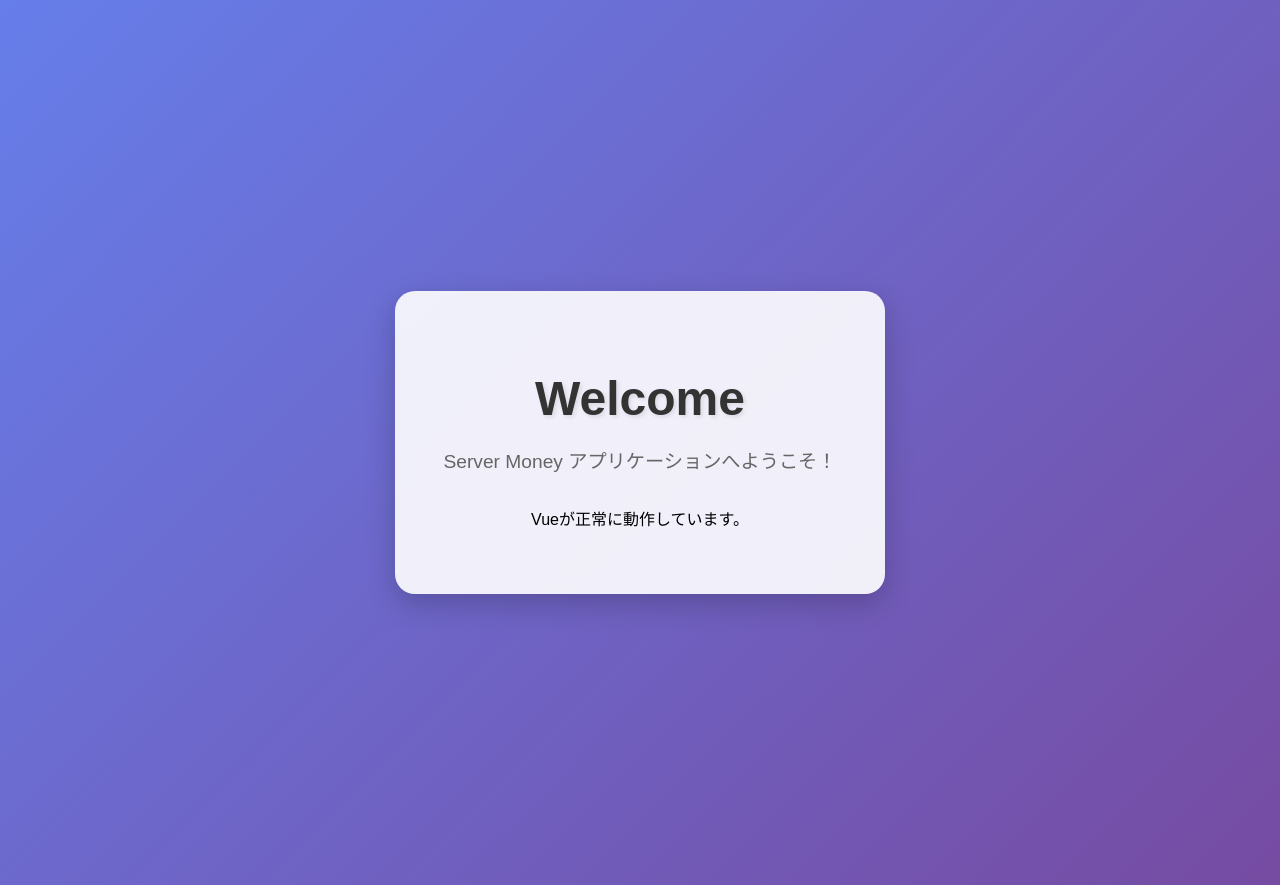
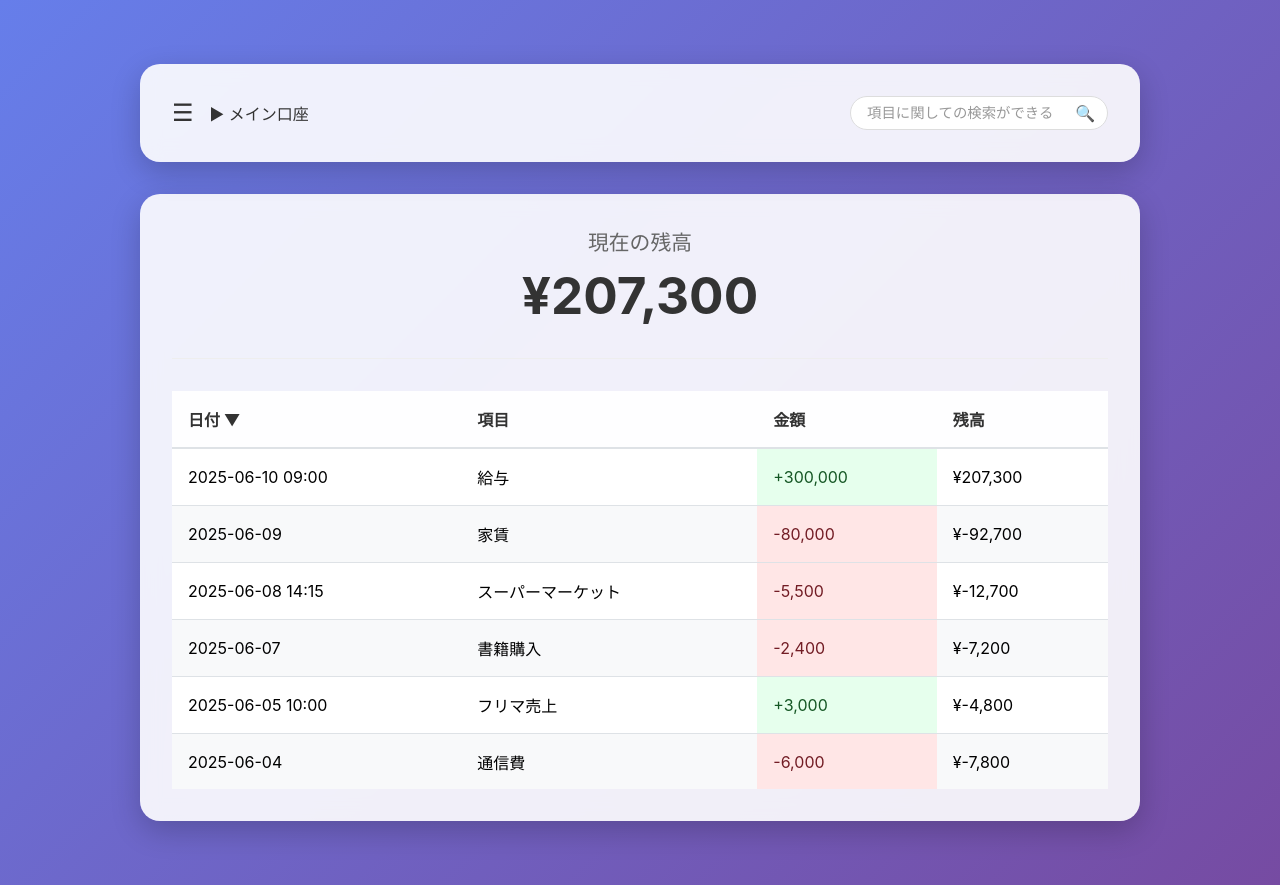
Before and after one commit to ShiningWank0/server_money, a Flask app: page / in a window 1280 px wide. Run offline with Flask 3, Linux system fonts and the light colour scheme.

Commit message:
プルダウンまで実装

```diff
--- /dev/null
+++ b/static/css/style.css
@@ -0,0 +1,273 @@
+/* Server Money アプリケーション スタイルシート */
+
+body {
+    font-family: -apple-system, BlinkMacSystemFont, 'Segoe UI', 'Helvetica Neue', Arial, sans-serif;
+    margin: 0;
+    padding: 0;
+    background: linear-gradient(135deg, #667eea 0%, #764ba2 100%);
+    min-height: 100vh;
+    display: flex;
+    justify-content: center;
+    align-items: center;
+    padding-top: 2rem; /* 上下のパディングを少し増やす */
+    padding-bottom: 2rem; /* 上下のパディングを少し増やす */
+    box-sizing: border-box;
+}
+
+#app {
+    display: flex;
+    flex-direction: column;
+    width: 90%; /* ビューポートに対する幅は維持 */
+    max-width: 1000px; /* 最大幅を800pxから1000pxに増やす */
+}
+
+.card {
+    background: rgba(255, 255, 255, 0.9);
+    border-radius: 20px;
+    box-shadow: 0 10px 30px rgba(0, 0, 0, 0.2);
+    backdrop-filter: blur(10px);
+    padding: 2rem; /* カード内部のパディングも少し増やす */
+    margin-bottom: 2rem; /* カード間のマージンも少し増やす */
+    width: 100%;
+    box-sizing: border-box;
+}
+
+.card:last-child {
+    margin-bottom: 0;
+}
+
+/* ヘッダーエリア */
+.header {
+    display: flex;
+    justify-content: space-between;
+    align-items: center;
+    /* margin-bottom: 2rem; (removed, card handles margin) */
+    position: relative; /* Ensure stacking context */
+    z-index: 20;      /* Higher than content-card */
+}
+
+.header-left {
+    display: flex;
+    align-items: center;
+    gap: 1rem;
+}
+
+.hamburger-menu {
+    cursor: pointer;
+    font-size: 1.5rem;
+    color: #333;
+}
+
+.project-selector {
+    font-size: 1rem;
+    cursor: pointer;
+    position: relative; /* ドロップダウンの位置決めの基準とする */
+}
+
+.project-selector span { /* span要素に直接スタイルを適用 */
+    color: #333;
+    font-size: 1rem; /* project-selectorから移動、または明示 */
+}
+
+.account-dropdown {
+    position: absolute; /* fixedからabsoluteに戻す */
+    top: 100%; /* parent要素の真下に表示 */
+    left: 0; /* parent要素の左端に合わせる */
+    background-color: white;
+    border: 1px solid #ddd;
+    border-radius: 4px;
+    box-shadow: 0 2px 8px rgba(0,0,0,0.15);
+    z-index: 9999; /* 最高レベルのz-index */
+    min-width: 180px; /* ドロップダウンの最小幅を少し大きく */
+    max-height: 200px; /* 最大高さを制限 */
+    overflow-y: auto; /* 縦スクロールを有効にする */
+}
+
+.account-dropdown ul {
+    list-style: none;
+    margin: 0;
+    padding: 0;
+}
+
+.account-dropdown li {
+    padding: 0.75rem 1rem; /* パディングを調整してクリック領域を拡大 */
+    cursor: pointer;
+    font-size: 1rem; /* フォントサイズを現在選択中の項目に合わせる */
+    color: #333; /* 念のため再度確認 */
+}
+
+.account-dropdown li:hover {
+    background-color: #f5f5f5;
+}
+
+/* ドロップダウンのスクロールバーをスタイル */
+.account-dropdown::-webkit-scrollbar {
+    width: 6px;
+}
+
+.account-dropdown::-webkit-scrollbar-track {
+    background: #f1f1f1;
+    border-radius: 3px;
+}
+
+.account-dropdown::-webkit-scrollbar-thumb {
+    background: #c1c1c1;
+    border-radius: 3px;
+}
+
+.account-dropdown::-webkit-scrollbar-thumb:hover {
+    background: #a8a8a8;
+}
+
+.header-right {
+    position: relative;
+}
+
+.search-box {
+    padding: 0.5rem 2.5rem 0.5rem 1rem;
+    border: 1px solid #ddd;
+    border-radius: 20px;
+    font-size: 0.9rem;
+    outline: none;
+    min-width: 200px;
+}
+
+.search-box::placeholder {
+    color: #999;
+}
+
+.search-icon {
+    position: absolute;
+    right: 0.8rem;
+    top: 50%;
+    transform: translateY(-50%);
+    color: #666;
+    pointer-events: none;
+}
+
+/* 残高表示と取引履歴を統合したカード */
+.content-card {
+    display: flex;
+    flex-direction: column;
+    position: relative; /* Ensure stacking context */
+    z-index: 10;      /* Lower than header */
+}
+
+/* 残高セクション */
+.balance-section {
+    text-align: center;
+    padding-bottom: 2rem; /* パディング調整 */
+    border-bottom: 1px solid #eee;
+    margin-bottom: 2rem; /* マージン調整 */
+}
+
+.balance-label {
+    font-size: 1.3rem; /* ラベルも少し大きく */
+    color: #666;
+    margin-bottom: 0.5rem;
+}
+
+.balance-amount {
+    font-size: 3.2rem; /* 金額をさらに大きく */
+    color: #333;
+    font-weight: bold;
+}
+
+/* 取引履歴セクション */
+.transaction-section {
+    overflow-y: auto;
+    max-height: 45vh; /* テーブルの高さを少し増やす */
+}
+
+.transaction-table {
+    width: 100%;
+    border-collapse: collapse;
+    /* margin-topは削除、balance-sectionのmargin-bottomで調整 */
+}
+
+.transaction-table thead th {
+    position: sticky;
+    top: 0;
+    background-color: rgba(255, 255, 255, 0.95); /* 背景が透けないように */
+    padding: 1rem;
+    text-align: left;
+    font-weight: bold;
+    color: #333;
+    border-bottom: 2px solid #dee2e6;
+    z-index: 5; /* 他の要素より手前に */
+}
+
+.transaction-table td {
+    padding: 1rem;
+    border-bottom: 1px solid #dee2e6;
+}
+
+/* ストライプ行（交互の背景色） */
+.transaction-table tbody tr:nth-child(even) {
+    background-color: #f8f9fa;
+}
+
+.transaction-table tbody tr:nth-child(odd) {
+    background-color: #ffffff;
+}
+
+/* 金額セルの条件付きハイライト */
+.income-cell {
+    background-color: #e6ffed !important;
+    color: #155724;
+}
+
+.expense-cell {
+    background-color: #ffe6e6 !important;
+    color: #721c24;
+}
+
+/* レスポンシブ対応 */
+@media (max-width: 768px) {
+    body {
+        padding-top: 1rem;
+        padding-bottom: 1rem;
+    }
+    #app {
+        width: 95%;
+        max-width: none; /* モバイルではmax-widthを解除して画面幅に追従 */
+    }
+    .card {
+        padding: 1.2rem; /* モバイルでのカードパディングを少し調整 */
+        margin-bottom: 1.2rem; /* モバイルでのカードマージンを少し調整 */
+    }
+
+    .header {
+        flex-direction: column;
+        gap: 1.2rem; /* 縦積み時の要素間のスペースを少し調整 */
+        align-items: stretch; /* 子要素をクロス軸いっぱいに広げる */
+    }
+
+    .header-right {
+        width: 100%; /* 検索ボックスのコンテナを幅いっぱいに */
+    }
+
+    .search-box {
+        min-width: initial; /* 最小幅をリセット */
+        width: 100%; /* 検索ボックスを親要素の幅いっぱいに */
+        box-sizing: border-box; /* パディングとボーダーを幅に含める */
+    }
+
+    .balance-label {
+        font-size: 1rem; /* モバイルでのラベルサイズ調整 */
+    }
+    .balance-amount {
+        font-size: 2.2rem; /* モバイルでの金額サイズ調整 */
+    }
+
+    .transaction-section {
+        max-height: 50vh;
+        overflow-x: auto; /* テーブルがはみ出す場合に横スクロールを許可 */
+    }
+    .transaction-table th,
+    .transaction-table td {
+        padding: 0.6rem 0.4rem; /* テーブルセルのパディングを調整 */
+        font-size: 0.85rem; /* テーブルフォントを少し小さく */
+        white-space: nowrap; /* セル内テキストの改行を防ぐ */
+    }
+}
--- /dev/null
+++ b/static/js/main.js
@@ -0,0 +1,156 @@
+// Vue.js アプリケーションのロジック
+
+const { createApp } = Vue;
+
+createApp({
+    data() {
+        return {
+            transactions: [
+                // デモデータに口座情報を追加し、データを拡充
+                { id: 1, account: 'メイン口座', date: '2025-06-10 09:00:00', item: '給与', type: 'income', amount: 300000, balance: 0 },
+                { id: 2, account: 'メイン口座', date: '2025-06-09', item: '家賃', type: 'expense', amount: 80000, balance: 0 },
+                { id: 3, account: 'メイン口座', date: '2025-06-08 14:15:00', item: 'スーパーマーケット', type: 'expense', amount: 5500, balance: 0 },
+                { id: 4, account: 'メイン口座', date: '2025-06-07', item: '書籍購入', type: 'expense', amount: 2400, balance: 0 },
+                { id: 5, account: 'メイン口座', date: '2025-06-05 10:00:00', item: 'フリマ売上', type: 'income', amount: 3000, balance: 0 },
+                { id: 6, account: 'メイン口座', date: '2025-06-04', item: '通信費', type: 'expense', amount: 6000, balance: 0 },
+                { id: 7, account: 'メイン口座', date: '2025-06-03 18:30:00', item: '外食', type: 'expense', amount: 1800, balance: 0 },
+
+                { id: 8, account: 'クレジットカード', date: '2025-06-10 10:00:00', item: 'オンラインショッピング', type: 'expense', amount: 12000, balance: 0 },
+                { id: 9, account: 'クレジットカード', date: '2025-06-08', item: 'カフェ', type: 'expense', amount: 800, balance: 0 },
+                { id: 10, account: 'クレジットカード', date: '2025-06-05 20:00:00', item: '映画', type: 'expense', amount: 1900, balance: 0 },
+
+                { id: 11, account: '予備費', date: '2025-06-01', item: '初期資金', type: 'income', amount: 50000, balance: 0 },
+                { id: 12, account: '予備費', date: '2025-06-06', item: '友人への貸付', type: 'expense', amount: 5000, balance: 0 },
+            ],
+            accountNames: ['メイン口座', 'クレジットカード', '予備費'],
+            selectedAccount: 'メイン口座', // 初期選択口座
+            dateSortOrder: 'desc',
+            showAccountDropdown: false // 口座選択ドロップダウンの表示状態
+        }
+    },
+    computed: {
+        filteredTransactionsByAccount() {
+            return this.transactions.filter(tx => tx.account === this.selectedAccount);
+        },
+        currentBalance() {
+            const accountTransactions = this.filteredTransactionsByAccount;
+            if (accountTransactions.length === 0) {
+                return 0;
+            }
+            const sortedForBalance = [...accountTransactions].sort((a, b) => {
+                const dateA = new Date(a.date.split(' ')[0]); // 日付部分のみで比較
+                const dateB = new Date(b.date.split(' ')[0]);
+                if (dateA - dateB !== 0) {
+                    return dateA - dateB;
+                }
+                 // 同じ日付の場合はIDでソートして安定性を確保 (時刻を考慮しない場合)
+                // もし時刻まで厳密に考慮してその日の最終残高とするなら、date全体でソート
+                const fullDateA = new Date(a.date);
+                const fullDateB = new Date(b.date);
+                return fullDateA - fullDateB;
+            });
+            return sortedForBalance[sortedForBalance.length - 1].balance;
+        },
+        sortedTransactions() {
+            const transactionsToDisplay = [...this.filteredTransactionsByAccount];
+            transactionsToDisplay.sort((a, b) => {
+                const dateA = new Date(a.date);
+                const dateB = new Date(b.date);
+                if (this.dateSortOrder === 'asc') {
+                    return dateA - dateB;
+                }
+                return dateB - dateA;
+            });
+            return transactionsToDisplay;
+        }
+    },
+    methods: {
+        formatCurrency(amount) {
+            return '¥' + amount.toLocaleString();
+        },
+        formatDateTime(dateTimeString) {
+            if (!dateTimeString) return '';
+            const date = new Date(dateTimeString);
+            const year = date.getFullYear();
+            const month = ('0' + (date.getMonth() + 1)).slice(-2);
+            const day = ('0' + date.getDate()).slice(-2);
+            if (dateTimeString.includes(' ') || dateTimeString.includes('T')) {
+                const hours = ('0' + date.getHours()).slice(-2);
+                const minutes = ('0' + date.getMinutes()).slice(-2);
+                return `${year}-${month}-${day} ${hours}:${minutes}`;
+            }
+            return `${year}-${month}-${day}`;
+        },
+        getAmountCellClass(type) {
+            return type === 'income' ? 'income-cell' : 'expense-cell';
+        },
+        formatAmount(amount, type) {
+            const formattedAmount = amount.toLocaleString();
+            return type === 'income' ? `+${formattedAmount}` : `-${formattedAmount}`;
+        },
+        toggleDateSort() {
+            this.dateSortOrder = this.dateSortOrder === 'asc' ? 'desc' : 'asc';
+        },
+        selectAccount(account) {
+            this.selectedAccount = account;
+            this.showAccountDropdown = false; // 選択したらドロップダウンを閉じる
+        },
+        toggleAccountDropdown() {
+            this.showAccountDropdown = !this.showAccountDropdown;
+        },
+        positionDropdown() {
+            // CSSのposition: absoluteとtop: 100%, left: 0を使用するため、
+            // JavaScriptでの位置調整は不要
+            // ドロップダウンは自動的に.project-selectorの真下に表示される
+        },
+        handleClickOutside(event) {
+            const projectSelector = document.querySelector('.project-selector');
+            if (projectSelector && !projectSelector.contains(event.target)) {
+                this.showAccountDropdown = false;
+            }
+        }
+    },
+    mounted() {
+        // ドロップダウンの外側をクリックした時に閉じる
+        document.addEventListener('click', this.handleClickOutside);
+    },
+    beforeUnmount() {
+        // イベントリスナーをクリーンアップ
+        document.removeEventListener('click', this.handleClickOutside);
+    },
+    created() {
+        console.log('Vue app created, initial transactions:', this.transactions);
+        console.log('Account names:', this.accountNames);
+        console.log('Selected account:', this.selectedAccount);
+
+        // 各口座ごとに残高を計算
+        const allTransactions = [];
+        this.accountNames.forEach(account => {
+            let runningBalance = 0;
+            const accountTransactions = this.transactions
+                .filter(tx => tx.account === account)
+                .sort((a, b) => { // 日付と時刻でソートして正しい順序で残高計算
+                    const dateA = new Date(a.date);
+                    const dateB = new Date(b.date);
+                    return dateA - dateB;
+                })
+                .map(tx => {
+                    if (tx.type === 'income') {
+                        runningBalance += tx.amount;
+                    } else {
+                        runningBalance -= tx.amount;
+                    }
+                    return { ...tx, balance: runningBalance };
+                });
+            allTransactions.push(...accountTransactions);
+        });
+        // 元のtransactions配列を、残高計算済みのものに置き換える
+        // ただし、この方法だと元のid順と変わってしまう可能性があるため、
+        // 本来はidをキーにしたオブジェクトなどで管理するか、
+        // mapで更新する際に元の配列の要素を直接更新する方が良いが、簡略化のためこうする
+        this.transactions = allTransactions.sort((a,b) => a.id - b.id);
+
+        console.log('Final transactions with balance:', this.transactions);
+        console.log('Filtered transactions for selected account:', this.filteredTransactionsByAccount);
+    }
+}).mount('#app');
--- a/templates/index.html
+++ b/templates/index.html
@@ -4,74 +4,65 @@
     <meta charset="UTF-8">
     <meta name="viewport" content="width=device-width, initial-scale=1.0">
     <title>Server Money</title>
+    <link rel="stylesheet" href="{{ url_for('static', filename='css/style.css') }}">
     <script src="https://unpkg.com/vue@3/dist/vue.global.js"></script>
-    <style>
-        body {
-            font-family: 'Arial', sans-serif;
-            margin: 0;
-            padding: 0;
-            background: linear-gradient(135deg, #667eea 0%, #764ba2 100%);
-            min-height: 100vh;
-            display: flex;
-            justify-content: center;
-            align-items: center;
-        }
-        .container {
-            text-align: center;
-            background: rgba(255, 255, 255, 0.9);
-            padding: 3rem;
-            border-radius: 20px;
-            box-shadow: 0 10px 30px rgba(0, 0, 0, 0.2);
-            backdrop-filter: blur(10px);
-        }
-        .welcome-title {
-            font-size: 3rem;
-            color: #333;
-            margin-bottom: 1rem;
-            text-shadow: 2px 2px 4px rgba(0, 0, 0, 0.1);
-        }
-        .welcome-subtitle {
-            font-size: 1.2rem;
-            color: #666;
-            margin-bottom: 2rem;
-        }
-        .fade-in {
-            animation: fadeIn 1s ease-in;
-        }
-        @keyframes fadeIn {
-            0% { opacity: 0; transform: translateY(30px); }
-            100% { opacity: 1; transform: translateY(0); }
-        }
-    </style>
 </head>
 <body>
-    <div id="app" class="container fade-in">
-        <h1 class="welcome-title" v-text="message"></h1>
-        <p class="welcome-subtitle" v-text="subtitle"></p>
-        <div v-if="showExtra">
-            <p v-text="extraMessage"></p>
+    <div id="app">
+        <!-- ヘッダーエリア -->
+        <div class="card header">
+            <div class="header-left">
+                <div class="hamburger-menu">☰</div>
+                <div class="project-selector" @click.stop="toggleAccountDropdown">
+                    <span v-if="showAccountDropdown">▼ {% raw %}{{ selectedAccount }}{% endraw %}</span>
+                    <span v-else>► {% raw %}{{ selectedAccount }}{% endraw %}</span>
+                    <div v-if="showAccountDropdown" class="account-dropdown" @click.stop>
+                        <ul>
+                            <li v-for="accountName in accountNames" :key="accountName" @click="selectAccount(accountName)">
+                                {% raw %}{{ accountName }}{% endraw %}
+                            </li>
+                        </ul>
+                    </div>
+                </div>
+            </div>
+            <div class="header-right">
+                <input type="text" class="search-box" placeholder="項目に関しての検索ができる">
+                <span class="search-icon">🔍</span>
+            </div>
+        </div>
+
+        <!-- 残高表示と取引履歴を統合したカード -->
+        <div class="card content-card">
+            <!-- 現在の残高エリア -->
+            <div class="balance-section"> <!-- balance-areaからbalance-sectionに変更し、スティッキー関連のスタイルはCSSで調整 -->
+                <div class="balance-label">現在の残高</div>
+                <div class="balance-amount">{% raw %}{{ formatCurrency(currentBalance) }}{% endraw %}</div>
+            </div>
+
+            <!-- 取引履歴テーブル -->
+            <div class="transaction-section"> <!-- transaction-areaからtransaction-sectionに変更 -->
+                <table class="transaction-table">
+                    <thead>
+                        <tr>
+                            <th @click="toggleDateSort" style="cursor: pointer;">日付 <span v-if="dateSortOrder === 'asc'">▲</span><span v-if="dateSortOrder === 'desc'">▼</span></th>
+                            <th>項目</th>
+                            <th>金額</th>
+                            <th>残高</th>
+                        </tr>
+                    </thead>
+                    <tbody>
+                        <tr v-for="transaction in sortedTransactions" :key="transaction.id">
+                            <td>{% raw %}{{ formatDateTime(transaction.date) }}{% endraw %}</td>
+                            <td>{% raw %}{{ transaction.item }}{% endraw %}</td>
+                            <td :class="getAmountCellClass(transaction.type)">{% raw %}{{ formatAmount(transaction.amount, transaction.type) }}{% endraw %}</td>
+                            <td>{% raw %}{{ formatCurrency(transaction.balance) }}{% endraw %}</td>
+                        </tr>
+                    </tbody>
+                </table>
+            </div>
         </div>
     </div>
 
-    <script>
-        const { createApp } = Vue;
-
-        createApp({
-            data() {
-                return {
-                    message: 'Welcome',
-                    subtitle: 'Server Money アプリケーションへようこそ！',
-                    extraMessage: 'Vueが正常に動作しています。',
-                    showExtra: false
-                }
-            },
-            mounted() {
-                // 1秒後に追加メッセージを表示
-                setTimeout(() => {
-                    this.showExtra = true;
-                }, 1000);
-            }
-        }).mount('#app');
-    </script>
+    <script src="{{ url_for('static', filename='js/main.js') }}"></script>
 </body>
 </html>
```
Also changed, not shown: README.md.
